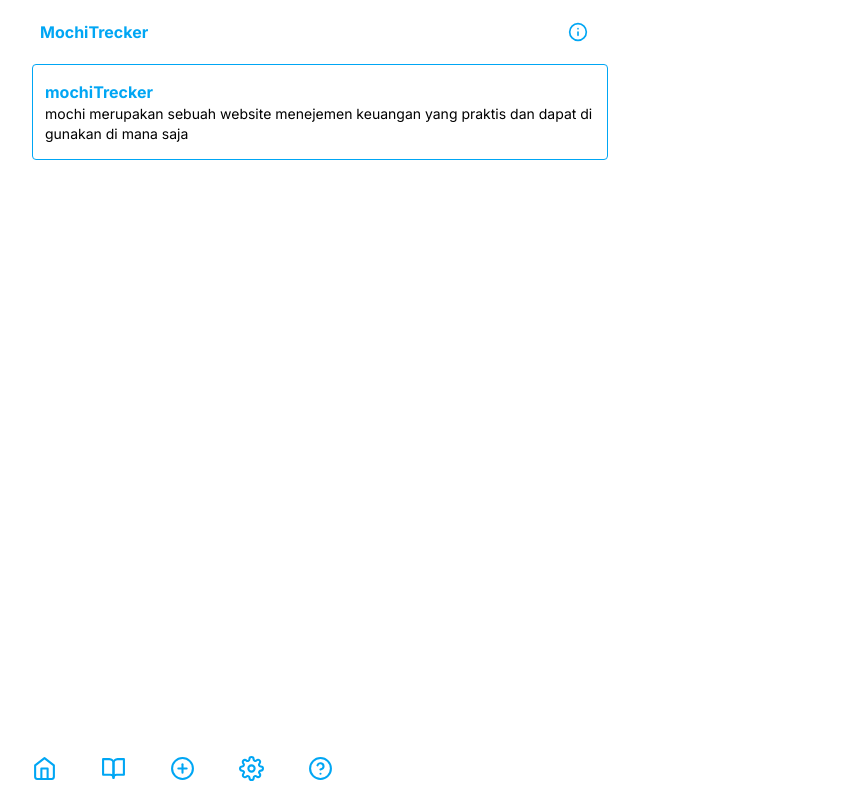
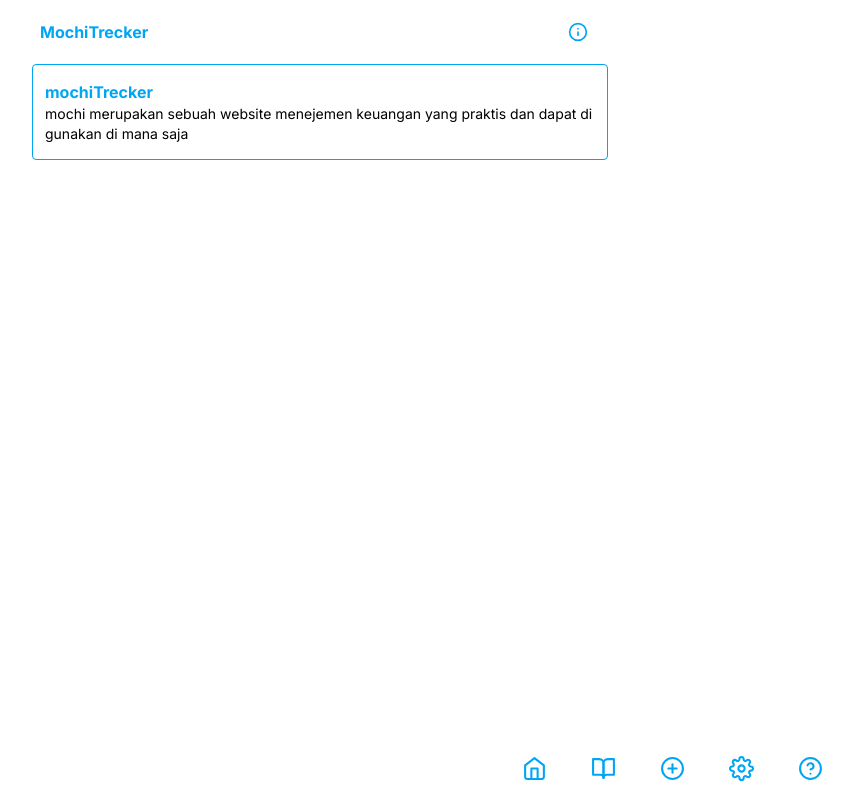
Before and after one commit to Mizuchii42/mochiTrecker, a React (Vite) app: page /info in a window 1280 px wide. Shown: the whole page, without its empty margins (320-1173 px from the left). Built offline with nearby package versions, Linux system fonts and the light colour scheme.

Commit message:
fix bug path

```diff
--- a/src/componnent/navButton.jsx
+++ b/src/componnent/navButton.jsx
@@ -3,7 +3,7 @@ import { Home, BookOpen, PlusCircle, Settings, HelpCircle } from "react-feather"
 const Navbutton = () => {
   return (
     <>
-      <div className="w-full h-16 flex justify-items-center items-center fixed bottom-0 gap-11">
+      <div className="w-full h-16 flex justify-center justify-items-center items-center bottom-0 gap-11 fixed">
         <Link to="/"><Home color="oklch(68.5% 0.169 237.323)" size="25px" /></Link>
         <Link to="/history"><BookOpen color="oklch(68.5% 0.169 237.323)" size="25px" /></Link>
         <Link to="/add"><PlusCircle color="oklch(68.5% 0.169 237.323)" size="25px" /></Link>
```
